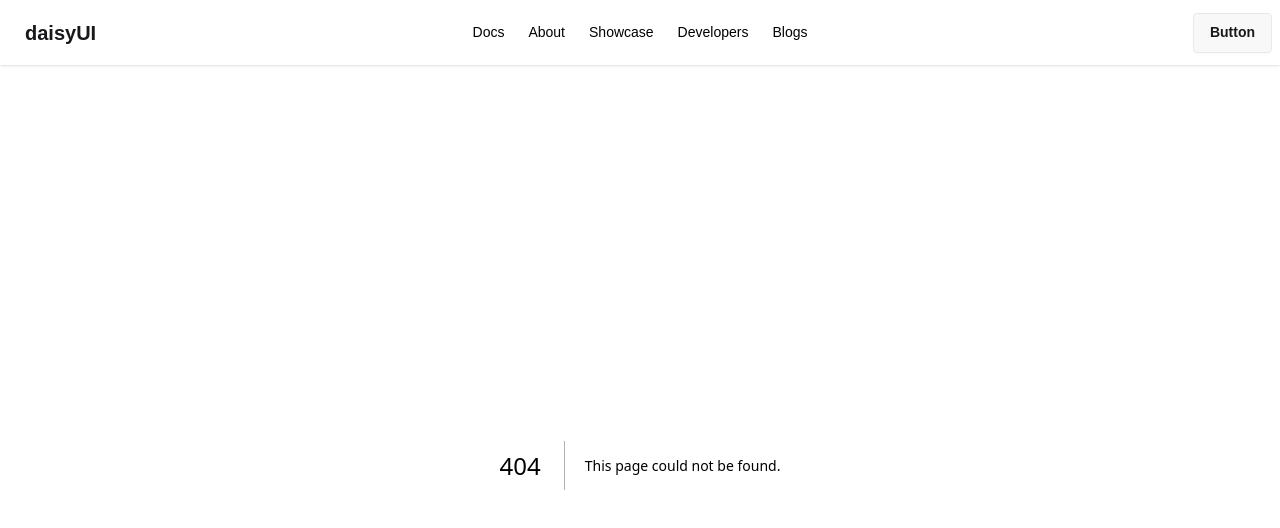
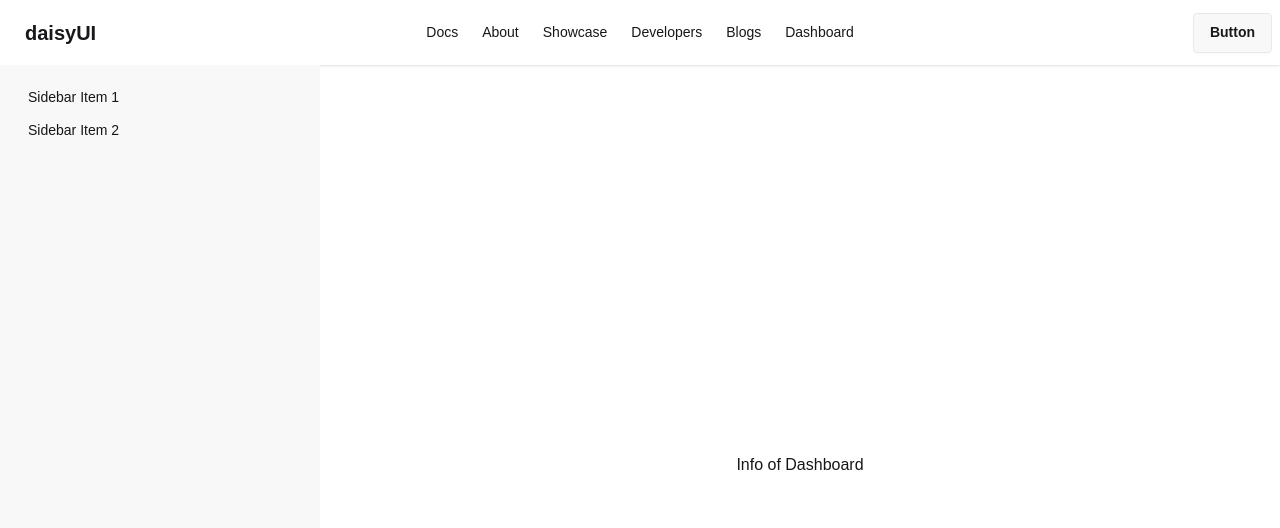
Before and after one commit to FarhanTips/Next_JS, a Next.js app in the folder 1. Next JS Foundation and Routing/my-nex-js-app/: page /dashboard in a window 1280 px wide. Before the commit this address had no page. Shown: the top 528 px of the page. Built offline with nearby package versions, Linux system fonts and the light colour scheme.

Commit message:
Sidebar Layout

```diff
--- a/1. Next JS Foundation and Routing/my-nex-js-app/src/app/components/navbar.jsx
+++ b/1. Next JS Foundation and Routing/my-nex-js-app/src/app/components/navbar.jsx
@@ -12,6 +12,7 @@
         <li><Link href="/showcase">Showcase</Link></li>
         <li><Link href="/about/developers">Developers</Link></li>
         <li><Link href="/blogs">Blogs</Link></li>
+        <li><Link href="/dashboard">Dashboard</Link></li>
 
     </>
     return (
--- /dev/null
+++ b/1. Next JS Foundation and Routing/my-nex-js-app/src/app/dashboard/layout.jsx
@@ -0,0 +1,25 @@
+import React from 'react';
+
+const DashboardLayout = ({children}) => {
+    return (
+        <div className="drawer lg:drawer-open">
+            <input id="my-drawer-3" type="checkbox" className="drawer-toggle" />
+            <div className="drawer-content flex flex-col items-center justify-center">
+                {children}
+                <label htmlFor="my-drawer-3" className="btn drawer-button lg:hidden">
+                    Open drawer
+                </label>
+            </div>
+            <div className="drawer-side">
+                <label htmlFor="my-drawer-3" aria-label="close sidebar" className="drawer-overlay"></label>
+                <ul className="menu bg-base-200 min-h-full w-80 p-4">
+                    {/* Sidebar content here */}
+                    <li><a>Sidebar Item 1</a></li>
+                    <li><a>Sidebar Item 2</a></li>
+                </ul>
+            </div>
+        </div>
+    );
+};
+
+export default DashboardLayout;
--- /dev/null
+++ b/1. Next JS Foundation and Routing/my-nex-js-app/src/app/dashboard/page.jsx
@@ -0,0 +1,12 @@
+
+
+
+const DashboardPage = () => {
+    return (
+        <div>
+            <h2>Info of Dashboard</h2>
+        </div>
+    );
+};
+
+export default DashboardPage;
```
